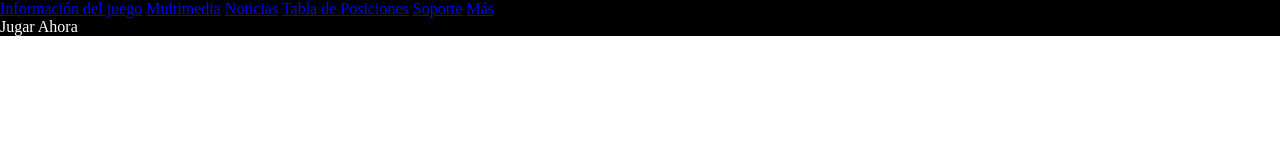
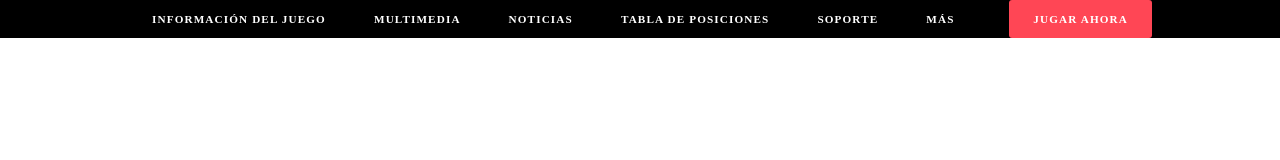
Before and after one commit to Maltrinha/clase, a plain HTML site: page index.html in a window 1280 px wide. Drawn offline with Linux system fonts and the light colour scheme.

Commit message:
modificando encabezado

```diff
--- a/index.html
+++ b/index.html
@@ -20,7 +20,8 @@
             <a href="#">Más</a>
         </nav>
         <div class="Jugar-ahora">
-            Jugar Ahora
+            <a href="">Jugar Ahora</a>
+            </a>
         </div>
     </div>
     </header>
--- a/style.css
+++ b/style.css
@@ -1,3 +1,17 @@
+@font-face {
+    font-family: "FF Mark W05";
+    src: url("https://lolstatic-a.akamaihd.net/awesomefonts/Fonts/ffmark/8a533745-7bc5-4dcd-8552-d9952208de6f.eot?#iefix");
+    src: url("https://lolstatic-a.akamaihd.net/awesomefonts/Fonts/ffmark/8a533745-7bc5-4dcd-8552-d9952208de6f.eot?#iefix")
+        format("eot"),
+      url("https://lolstatic-a.akamaihd.net/awesomefonts/Fonts/ffmark/ffbb4591-1a9c-443b-9b6e-6ceb6a3ca76b.woff2")
+        format("woff2"),
+      url("https://lolstatic-a.akamaihd.net/awesomefonts/Fonts/ffmark/e44c8656-a389-4ecb-838c-3c135565d6b3.woff")
+        format("woff"),
+      url("https://lolstatic-a.akamaihd.net/awesomefonts/Fonts/ffmark/fcdcba61-8d4e-41db-9c06-24a5238587f1.ttf")
+        format("truetype");
+    font-weight: 400;
+    font-style: normal;
+  }
 :root {
     box-sizing: border-box;
 }
@@ -11,6 +25,7 @@
 body {
     margin: 0;
     padding: 0;
+    font-family: "FF Mark W05" sans-serif;
 }
 
 header {
@@ -18,3 +33,42 @@ header {
     color: white;
     width: 100%;
 }
+
+.header-container {
+    width: 80%;
+    margin: 0 auto;
+    display: flex;
+    justify-content: space-between;
+}
+
+.nav {
+    display: flex;
+    align-items: center;
+}
+
+.nav a {
+    text-decoration: none;
+    color:inherit;
+    padding: 0.8rem 1.5rem;
+    font-weight: bold;
+    text-transform: uppercase;
+    font-size: 0.7rem;
+    letter-spacing: 0.07rem;
+}
+
+.Jugar-ahora {
+    display: flex;
+    align-items: center;
+}
+
+.Jugar-ahora a {
+    background: #FF4655;
+    border-radius: 3px;
+    padding: 0.8rem 1.5rem;
+    text-decoration: none;
+    color: inherit;
+    font-weight: bold;
+    text-transform: uppercase;
+    letter-spacing: 0.07rem;
+    font-size: 0.7rem;
+}
```
